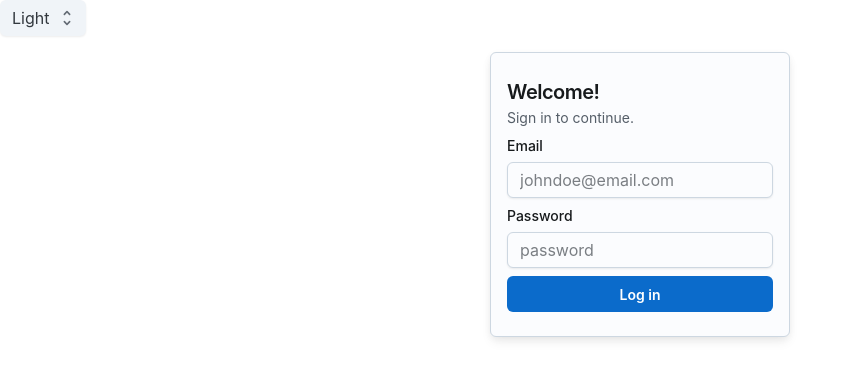
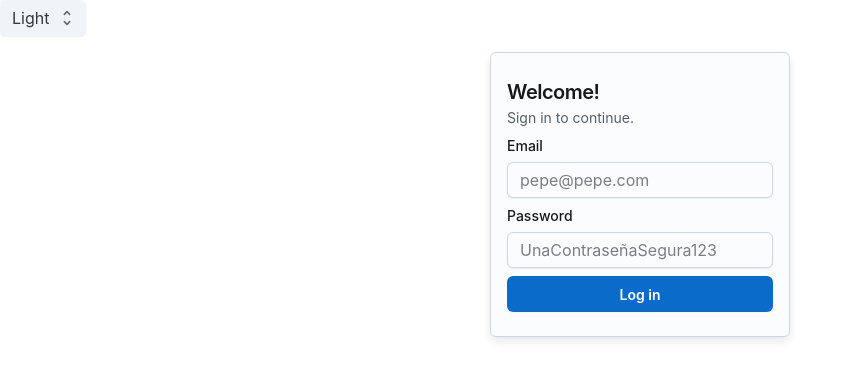
Before and after one commit to fedepds/Obligatorio-BD1, a React (Create React App) app in the folder frontend/: page / in a window 1280 px wide. Shown: the top 380 px of the page, without its empty margins (0-853 px from the left). Built offline with nearby package versions, Linux system fonts and the light colour scheme.

Commit message:
Refactor user registration function and update placeholder text in login form

```diff
--- a/frontend/src/api.js
+++ b/frontend/src/api.js
@@ -53,12 +53,7 @@ const peticionAPI = async (endpoint, method = "GET", body = null) => {
 
 // ---------------- USUARIOS ----------------
 
-export const registrarUsuario = (correo, password, es_administrador = false) =>
-  peticionAPI("/api/usuarios", "POST", {
-    correo,
-    password,
-    es_administrador,
-  });
+
 
 export const loginUsuario = async (correo, password) => {
   const respuesta = await peticionAPI("/api/usuarios/login", "POST", { correo, password });
@@ -100,8 +95,8 @@ export const verificarToken = () => {
   }
 };
 
-// El resto de las funciones permanecen igual...
-export const obtenerUsuarios = () => peticionAPI("/api/usuarios");
+
+
 
 // ---------------- CLIENTES ----------------
 export const obtenerClientes = () => peticionAPI("/api/clientes");
--- a/frontend/src/pages/Login.jsx
+++ b/frontend/src/pages/Login.jsx
@@ -89,7 +89,7 @@ const handleLogin = async () => {
             <Input
               name="email"
               type="email"
-              placeholder="johndoe@email.com"
+              placeholder="pepe@pepe.com"
               value={email}
               onChange={e => setEmail(e.target.value)}
               required
@@ -100,7 +100,7 @@ const handleLogin = async () => {
             <Input
               name="password"
               type="password"
-              placeholder="password"
+              placeholder="UnaContraseñaSegura123"
               value={password}
               onChange={e => setPassword(e.target.value)}
               required
```
